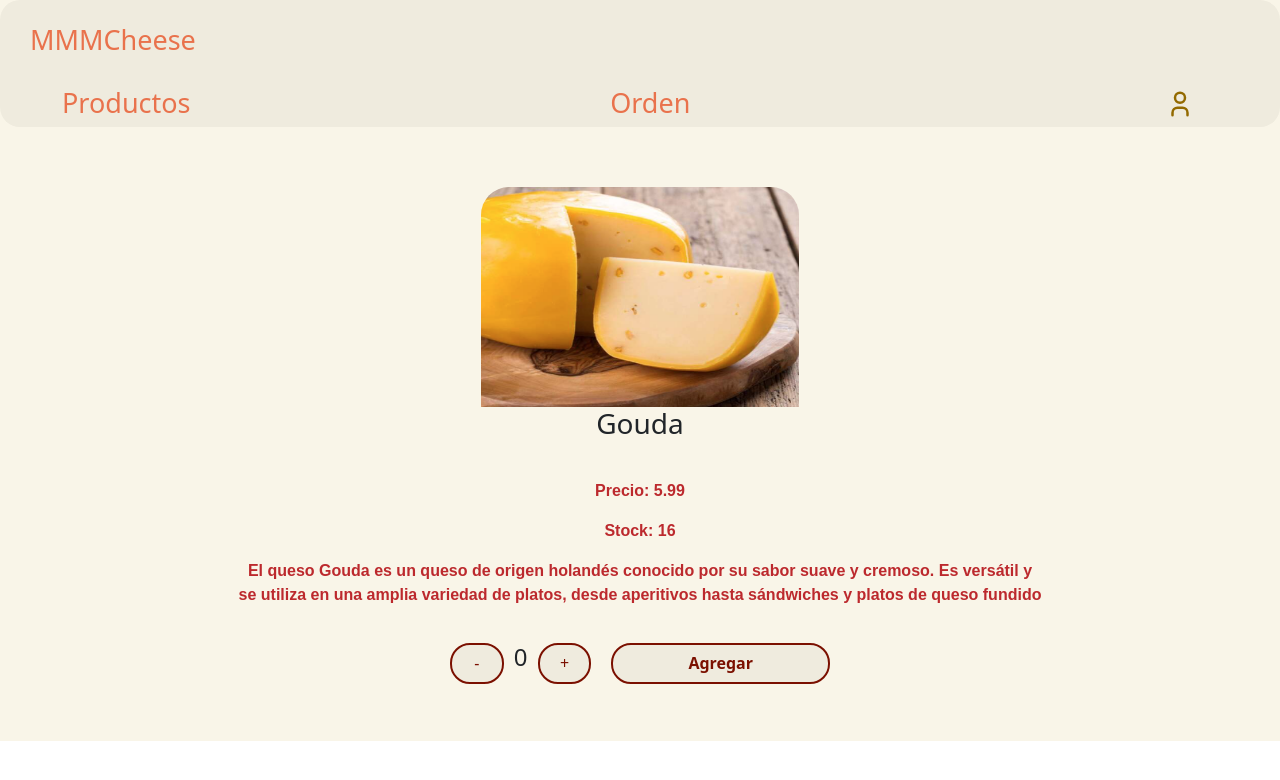
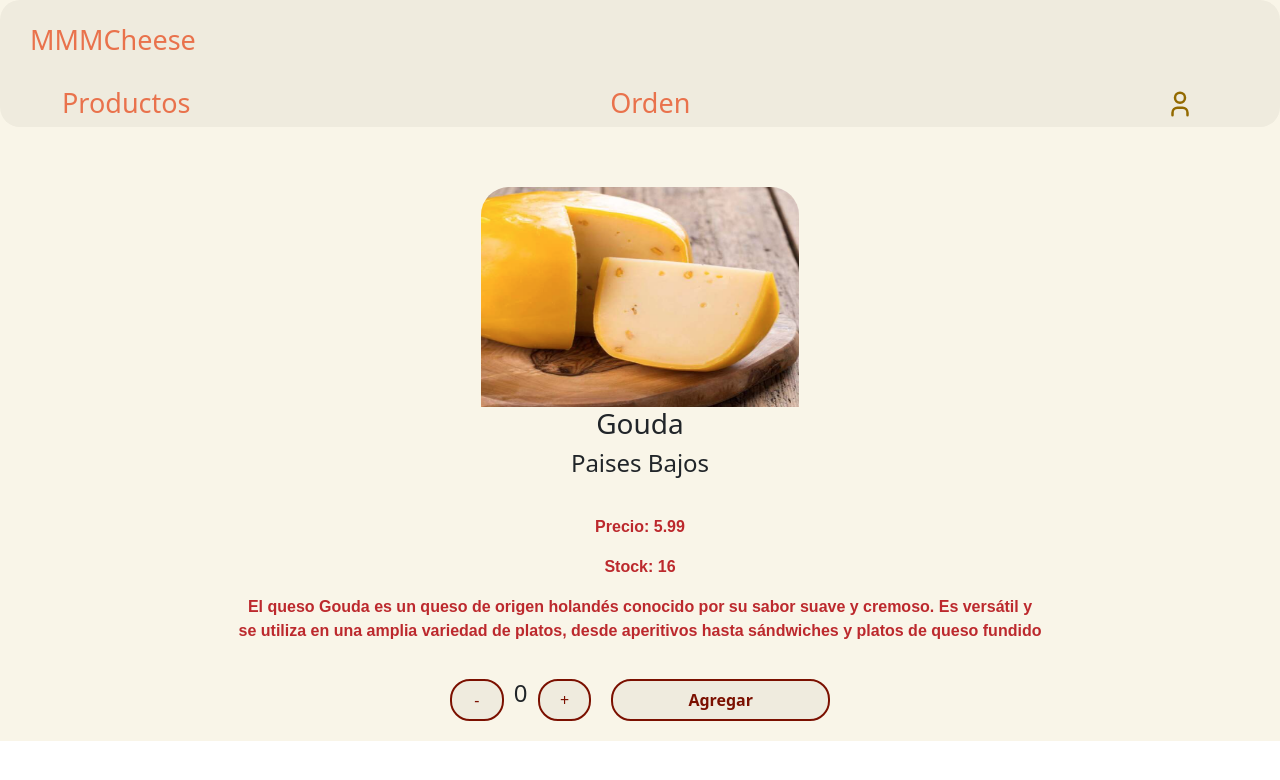
Before and after one commit to Gcatrilef21/React-MmmCheese-PF, a React (Create React App) app: page /products/1 in a window 1280 px wide. Shown: the top 780 px of the page. Built offline with nearby package versions, Linux system fonts and the light colour scheme; a web font is replaced by a local one.

Commit message:
update button decrase

```diff
--- a/src/Components/Detail/ItemDetail.js
+++ b/src/Components/Detail/ItemDetail.js
@@ -2,12 +2,13 @@ import Count from "../ItemCount/ItemCount"
 import '../../App.css'
 
 
-const ItemDetail = ({ title, image, price, stock, description }) => {
+const ItemDetail = ({ title, image, price, stock, description,category }) => {
 
     return (
         <div className="container detail">
             <img className="imgProduct" src={`../images/${image}`} alt={title} />
             <h3>{title}</h3>
+            <h4>{category}</h4>
             <div className="desc-text">
                 <p>Precio: {price}</p>
                 <p>Stock: {stock}</p>
--- a/src/Components/ItemCount/ItemCount.js
+++ b/src/Components/ItemCount/ItemCount.js
@@ -20,10 +20,10 @@ const Count = ({initial, stock, onAdd}) =>{
     return (
         <>
             <div className="counter">
-                <button className="button-count" onClick={decrease}> - </button>
+                <button className="button-count" onClick={decrease} disabled = {quantity === 0}> - </button>
                 <h4>{quantity}</h4>
                 <button className="button-count" onClick={increase}> + </button>
-                <button className="button-count btn-add" onClick={() => onAdd(quantity)} disabled = {!stock} > Agregar </button>
+                <button className="button-count btn-add" onClick={() => onAdd(quantity)} > Agregar </button>
             </div>
         </>
     )
--- a/src/mock.js
+++ b/src/mock.js
@@ -14,7 +14,7 @@ const cheeses = [{
     description:' Se produce en la ciudad de Edam y otras regiones de los Países Bajos. Este queso se destaca por su sabor suave y ligeramente dulce, así como por su textura firme y compacta.',
     price: 9.990,
     stock: 20,
-    country:'Paises Bajos'
+    category:'Queso Semi-Duro'
 }, {
     id: 3,
     image: 'maasdam.png',
@@ -59,7 +59,7 @@ const cheeses = [{
     id: 8,
     image: 'emmental.png',
     title: 'Emmental',
-    description: 'El queso Emmental es un queso suizo de renombre internacional que se destaca por sus característicos agujeros o "ojos".',
+    description: 'El queso Emmental es un queso suizo de renombre internacional que se destaca por sus característicos agujeros u "ojos".',
     price: 9.990,
     stock: 12,
     category: 'Suizo'
--- /dev/null
+++ b/src/services/services.js
@@ -0,0 +1,6 @@
+
+
+
+const getItem = (id) => {
+
+}
```
